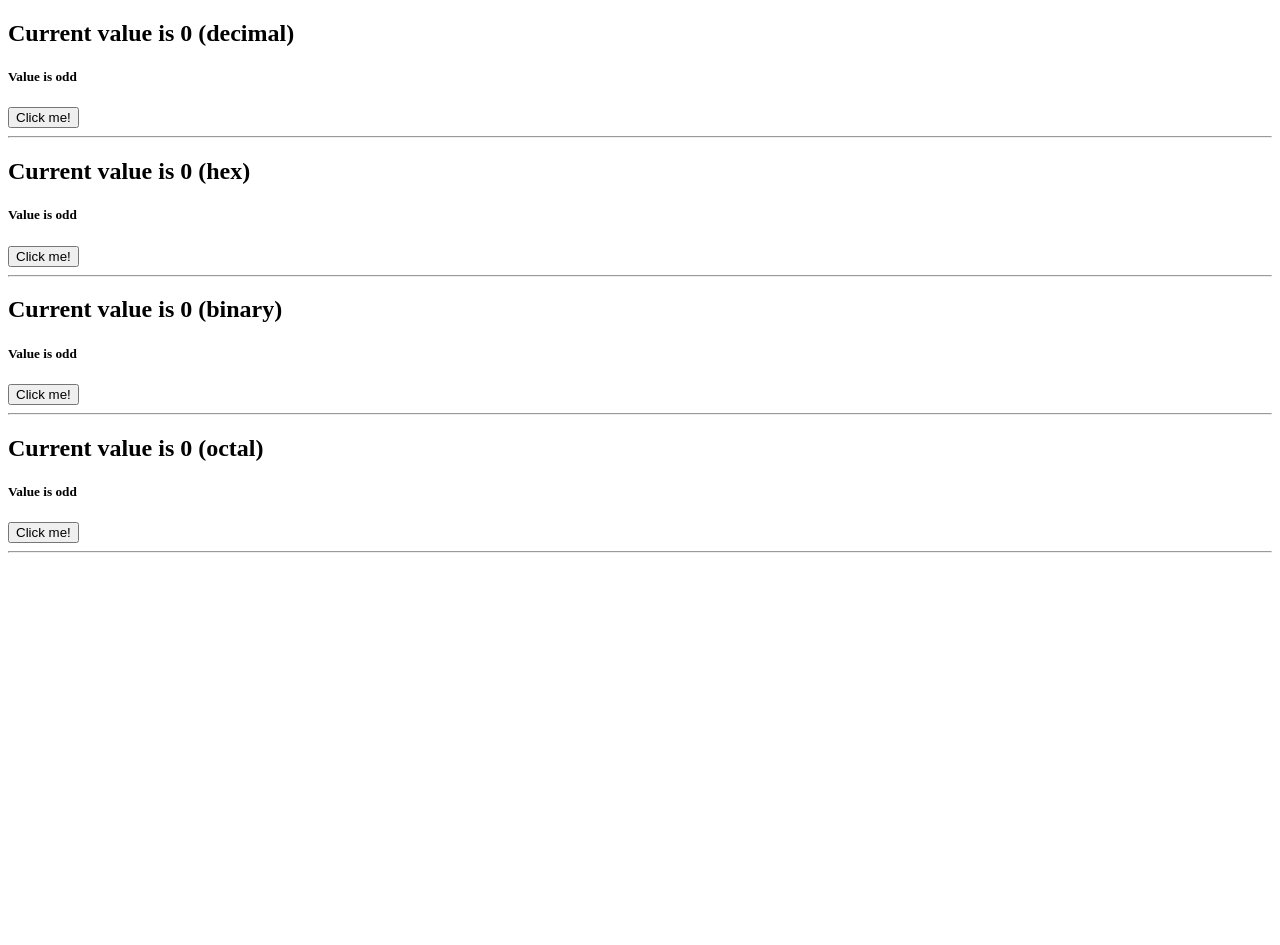
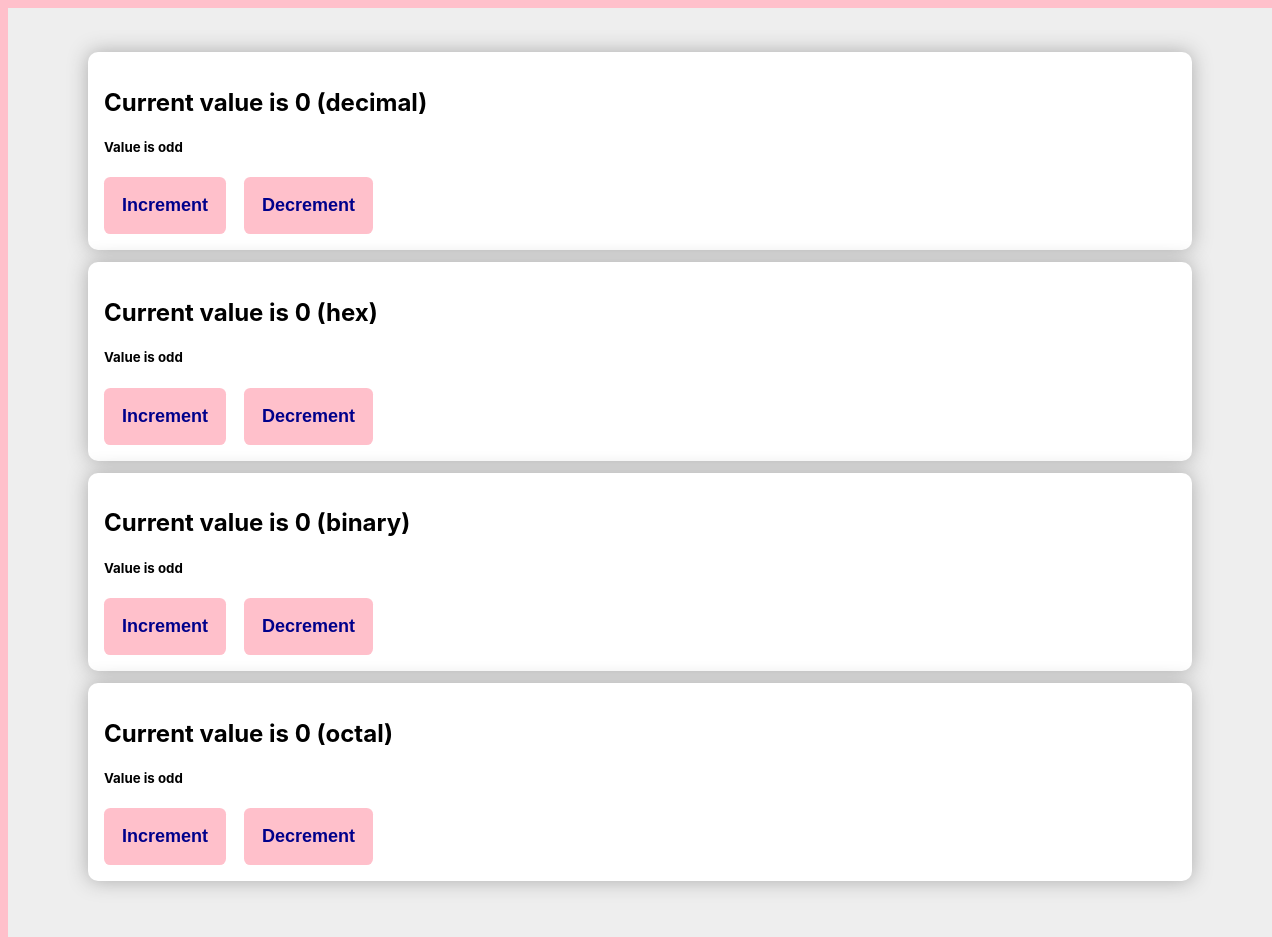
Before and after one commit to alexstrive/ifmo-react-demo, a React (Create React App) app: page / in a window 1280 px wide. Before the commit the page ends 800 px from the top, so only its background shows below. Built offline with nearby package versions, Linux system fonts and the light colour scheme.

Commit message:
add styles

```diff
--- a/public/index.html
+++ b/public/index.html
@@ -28,6 +28,13 @@
   </head>
   <body>
     <noscript>You need to enable JavaScript to run this app.</noscript>
+    <style>
+      body {
+        background: pink;
+        font-family: -apple-system, BlinkMacSystemFont, 'Segoe UI', Roboto,
+          Oxygen, Ubuntu, Cantarell, 'Open Sans', 'Helvetica Neue', sans-serif;
+      }
+    </style>
     <div id="root"></div>
     <!--
       This HTML file is a template.
--- a/src/App.tsx
+++ b/src/App.tsx
@@ -1,10 +1,17 @@
 import React from 'react'
 
-import Counter from './Counter'
+import Counter from './components/Counter'
 
 function App() {
   return (
-    <div>
+    <div
+      style={{
+        display: 'flex',
+        flexDirection: 'column',
+        padding: '2.75em 5em',
+        background: '#eee',
+      }}
+    >
       <Counter />
       <Counter format="hex" />
       <Counter format="binary" />
--- /dev/null
+++ b/src/components/Button.style.css
@@ -0,0 +1,16 @@
+.button {
+  background: pink;
+  color: darkblue;
+  font-size: large;
+  border: 0px;
+  border-radius: 0.35em;
+  padding: 1em;
+  cursor: pointer;
+  margin-right: 1em;
+  font-weight: bold;
+}
+
+.button:active {
+  transition: all 0.1s ease-in;
+  background: rgb(255, 149, 167);
+}
--- /dev/null
+++ b/src/components/Button.tsx
@@ -0,0 +1,13 @@
+import React, { FC, DetailedHTMLProps, ButtonHTMLAttributes } from 'react'
+import './Button.style.css'
+
+type Props = DetailedHTMLProps<
+  ButtonHTMLAttributes<HTMLButtonElement>,
+  HTMLButtonElement
+>
+
+const Button: FC<Props> = (props) => {
+  return <button className="button" {...props} />
+}
+
+export default Button
--- a/src/Counter.tsx
+++ b/src/components/Counter.tsx
@@ -1,4 +1,5 @@
 import React, { useState, useEffect, useCallback, FC } from 'react'
+import Button from './Button'
 
 type Props = {
   format?: 'binary' | 'decimal' | 'hex' | 'octal'
@@ -17,8 +18,12 @@ const FunctionalCounter: FC<Props> = ({ format = 'decimal' }) => {
   const [value, setValue] = useState(0)
   const [isOdd, setIsOdd] = useState(false)
 
-  const handleClick = useCallback(() => {
+  const increment = useCallback(() => {
     setValue(value + 1)
+  }, [value])
+
+  const decrement = useCallback(() => {
+    setValue(value - 1)
   }, [value])
 
   useEffect(() => {
@@ -30,13 +35,21 @@ const FunctionalCounter: FC<Props> = ({ format = 'decimal' }) => {
   }, [value])
 
   return (
-    <div>
+    <div
+      style={{
+        boxShadow: '0 0 20px #aaa',
+        borderRadius: 10,
+        padding: '1em',
+        background: 'white',
+        marginBottom: '.75em',
+      }}
+    >
       <h2>
         Current value is {value.toString(numberFormat)} ({format})
       </h2>
       <h5>Value is {isOdd ? 'odd' : 'even'}</h5>
-      <button onClick={handleClick}>Click me!</button>
-      <hr />
+      <Button onClick={increment}>Increment</Button>
+      <Button onClick={decrement}>Decrement</Button>
     </div>
   )
 }
```
